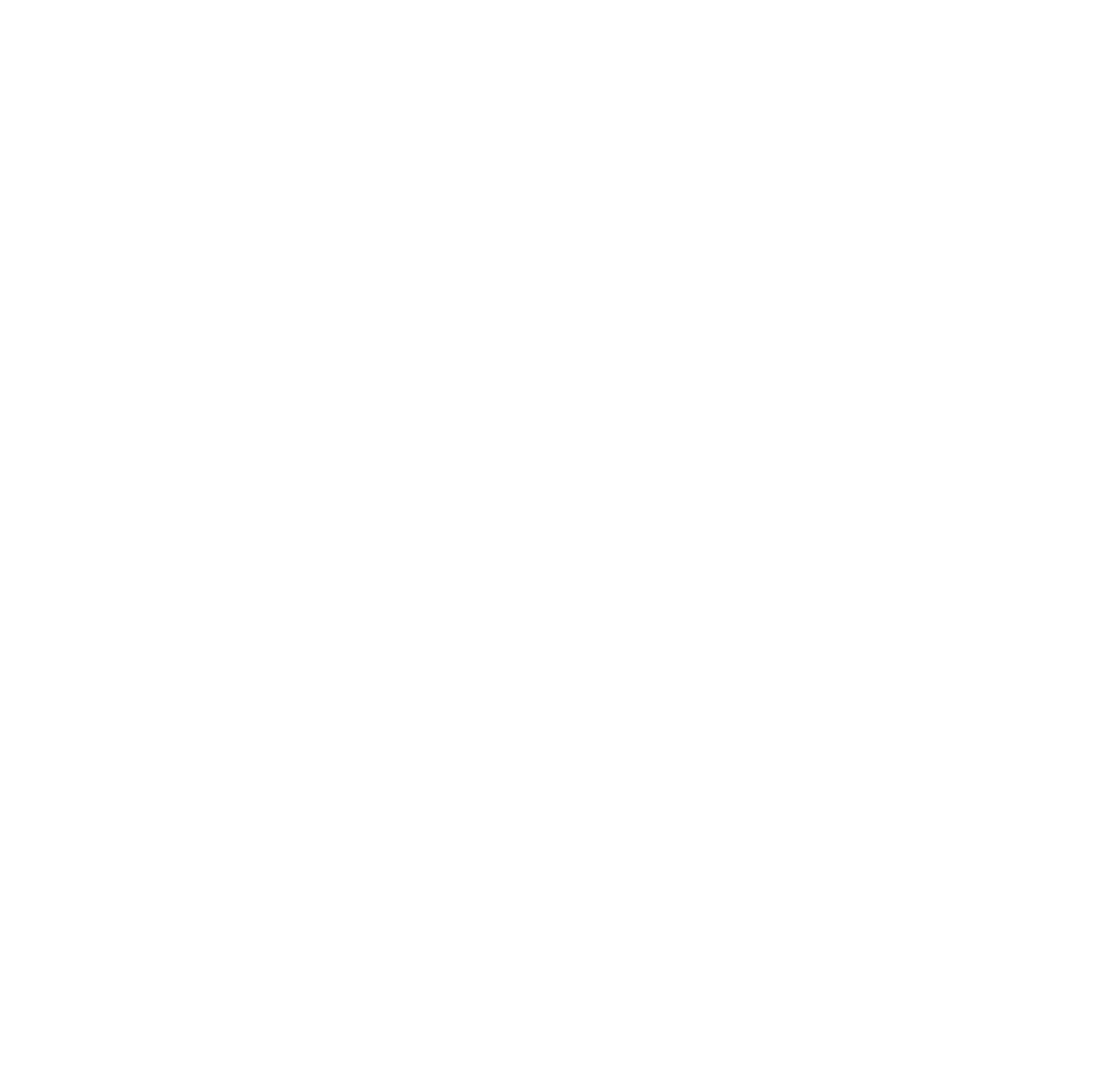
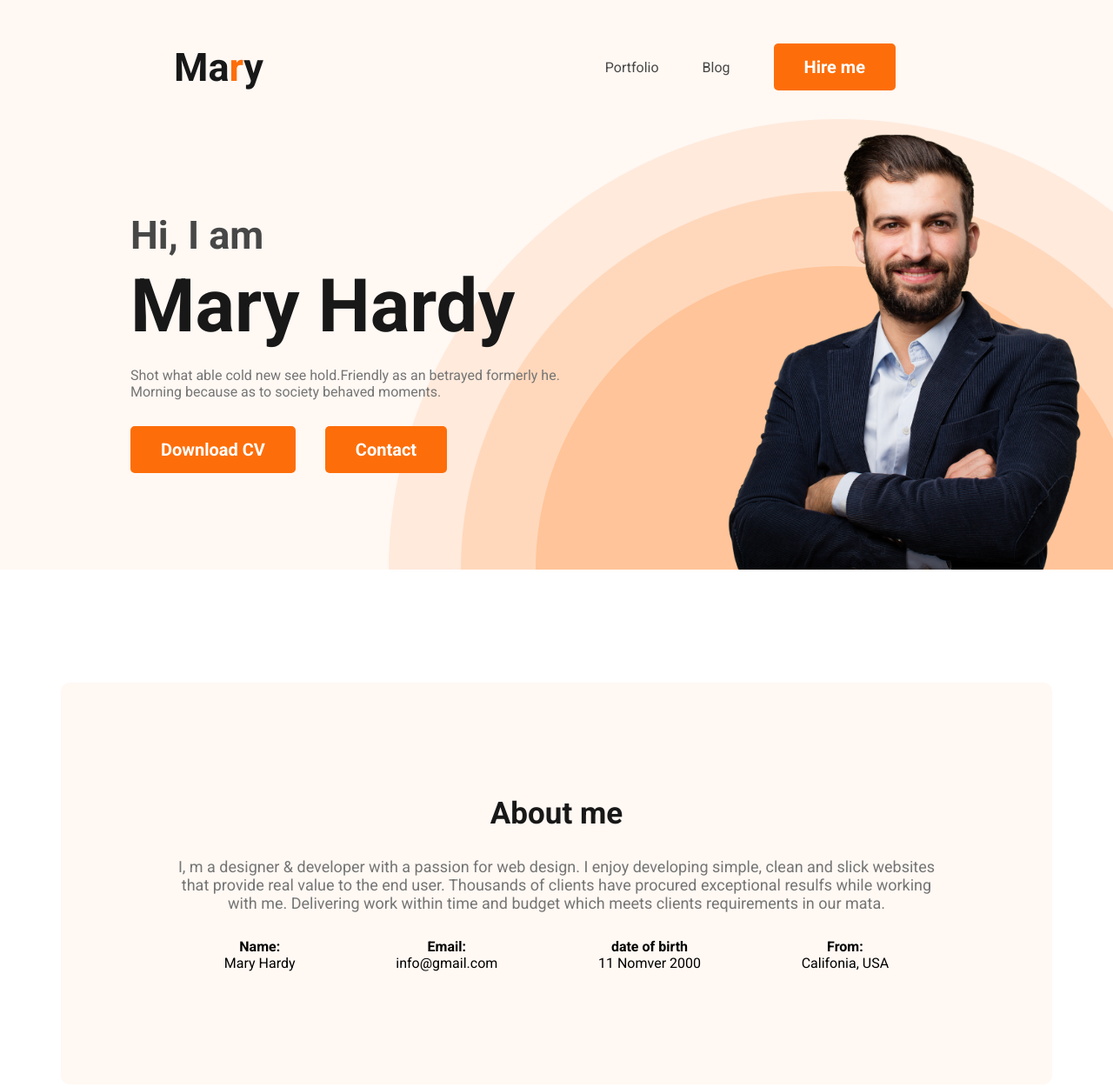
Before and after one commit to mahmud444t/portfolio, a plain HTML site: page index.html in a window 1280 px wide. Shown: the whole page at 87% size. Before the commit the page ends 800 px from the top, so only its background shows below. Drawn offline with Linux system fonts and the light colour scheme.

Commit message:
adding main

```diff
--- a/index.html
+++ b/index.html
@@ -5,10 +5,68 @@
     <meta charset="UTF-8">
     <meta name="viewport" content="width=device-width, initial-scale=1.0">
     <title>My First Portfolio</title>
+    <link rel="preconnect" href="https://fonts.googleapis.com">
+    <link rel="preconnect" href="https://fonts.gstatic.com" crossorigin>
+    <link
+        href="https://fonts.googleapis.com/css2?family=Open+Sans:wght@300;400;500;600;700;800&family=Roboto:wght@300;400;500;700&display=swap"
+        rel="stylesheet">
+    <link rel="stylesheet" href="style.css">
 </head>
 
 <body>
+    <header class="header">
+        <nav>
+            <h3 class="nav-title">Ma<span class="orange">r</span>y</h3>
+            <ul>
+                <li><a href="#">Portfolio</a> </li>
+                <li><a href="#">Blog</a> </li>
+                <li><button class="primary-btn">Hire me</button></li>
 
+            </ul>
+        </nav>
+        <div class="banner">
+            <div class="banner-content">
+                <h3 class="banner-greeting">Hi, I am</h3>
+                <h1 class="banner-title">Mary Hardy</h1>
+                <p class="banner-dis">Shot what able cold new see hold.Friendly as an betrayed formerly he. Morning
+                    because as to society
+                    behaved moments.</p>
+                <button class="primary-btn cv-btn">Download CV</button>
+                <button class="primary-btn contact-btn">Contact</button>
+            </div>
+            <img class="image" src="images/hardy.png" alt="">
+        </div>
+    </header>
+    <main>
+        <section class="about">
+            <h3 class="section-title">About me</h3>
+            <p class="section-dis">I, m a designer & developer with a passion for web design. I enjoy developing simple,
+                clean and slick websites that provide real value to the end user. Thousands of clients have procured
+                exceptional resulfs while working with me. Delivering work within time and budget which meets clients
+                requirements in our mata.</p>
+            <div class="about-info-container">
+                <div class="about-info">
+                    <h4 class="info-title">Name:</h4>
+                    <p class="info-des">Mary Hardy</p>
+                </div>
+                <div class="about-info">
+                    <h4 class="info-title">Email:</h4>
+                    <p class="info-des">info@gmail.com</p>
+                </div>
+                <div class="about-info">
+                    <h4 class="info-title">date of birth</h4>
+                    <p class="info-des">11 Nomver 2000</p>
+                </div>
+                <div class="about-info">
+                    <h4 class="info-title">From:</h4>
+                    <p class="info-des">Califonia, USA</p>
+                </div>
+            </div>
+        </section>
+    </main>
+    <footer>
+
+    </footer>
 </body>
 
 </html>
--- /dev/null
+++ b/style.css
@@ -0,0 +1,126 @@
+*{
+    font-family: 'Open Sans', sans-serif;
+font-family: 'Roboto', sans-serif;
+padding: 0;
+margin: 0;
+}
+.orange{
+    color: #FD6E0A;
+}
+/* navigation bar */
+nav{
+    padding-top: 50px;
+    display: flex;
+    justify-content: space-between;
+    align-items: center;
+    margin: 0 200px;
+}
+.nav-title{
+    color: var(--Dark-01, #181818);
+font-size: 45px;
+font-weight: 800;
+}
+
+nav >ul{
+    display: flex;
+    align-items: center;
+}
+nav li{
+    list-style: none;
+    margin-right: 50px;
+}
+nav a{
+    text-decoration: none;
+    color: #474747;
+}
+.primary-btn{
+    border-radius: 5px;
+background: #FD6E0A;
+color: white;
+padding: 15px 35px;
+border: 0;
+font-size: 20px;
+font-weight: 700;
+}
+
+/* header */
+.header{
+    background: #FFF8F3;
+    background-image: url(images/header_bg.png);
+    background-repeat: no-repeat;
+    background-position: bottom right;
+
+}
+.banner{
+  margin: 30px 30px 0px 150px;
+  display: flex;
+  align-items: center;
+  justify-content: space-between;
+}
+.banner-content{
+    max-width: 500px;
+}
+.banner .image{
+    width: 450px;
+
+}
+.banner-greeting{
+    color: #474747;
+font-size: 45px;
+font-weight: 600;
+margin-bottom: 0;
+}
+.banner-title{
+    color: #181818;
+font-size: 85px;
+font-weight: 700;
+margin-top: 5px;
+margin-bottom: 20px;
+}
+.banner-dis{
+color: #757575;
+margin-top: 0;
+margin-bottom: 30px;
+}
+.contact-btn,.cv-btn{
+margin-top: 0;
+}
+.cv-btn{
+    margin-right: 30px;
+}
+
+/* about section style */
+.about{
+    padding: 130px;
+    border-radius: 10px;
+    background: #FFF8F3;
+    margin-top: 130px ;
+    margin-bottom: 130px ;
+}
+.section-title{
+  color: #181818;
+  text-align: center;
+font-size: 35px;
+font-weight: 700;
+margin-bottom: 30px;
+}
+.section-dis{
+    margin-top: 0;
+    color: #757575;
+    text-align: center;
+font-size: 18px;
+font-weight: 400;
+
+}
+main{
+    max-width: 1140px;
+    margin: 0 auto;
+}
+.about-info-container{
+    display: flex;
+    justify-content: space-around;
+}
+.about-info{
+    margin-top: 30px;
+    text-align: center;
+}
```
